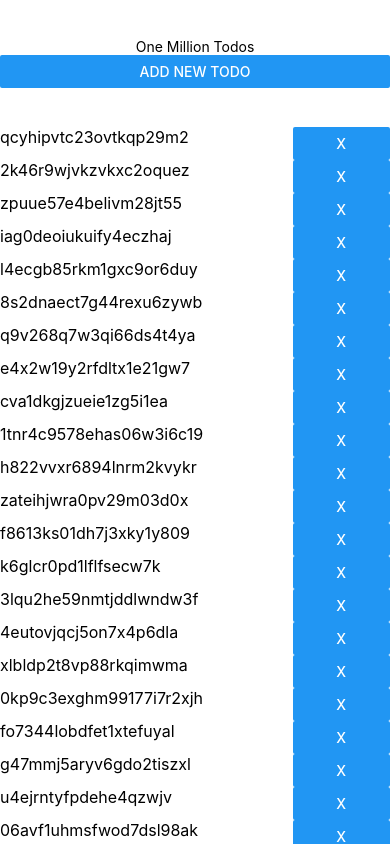
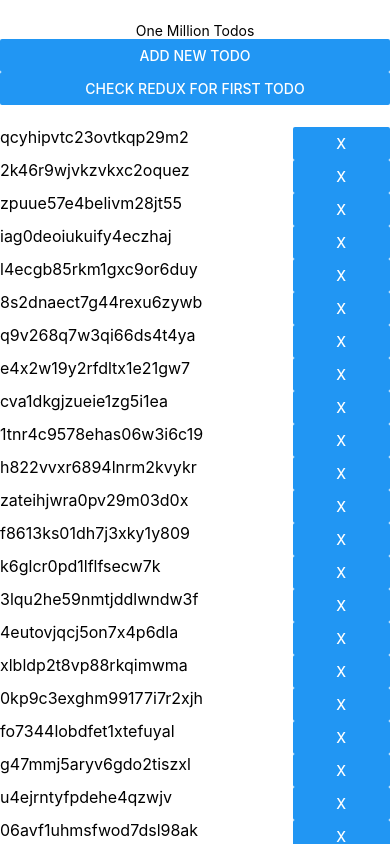
Before and after one commit to topherPedersen/OneMillionTodos, a React Native app: screen / in a window 390 px wide. Built offline with nearby package versions, Linux system fonts and the light colour scheme.

Commit message:
adding checkReduxStore feature

```diff
--- a/components/TodoList.js
+++ b/components/TodoList.js
@@ -117,6 +117,16 @@ class TodoList extends React.PureComponent {
     }, 0);
   }
 
+  checkReduxStore() {
+    const reduxSnapShot = this.props.todos.item;
+    let firstTodo;
+    for (var key in reduxSnapShot) {
+      firstTodo = reduxSnapShot[key];
+      break;
+    }
+    alert(JSON.stringify(firstTodo));
+  }
+
   render() {
     if (this.props.todos.loading) {
       return(
@@ -135,6 +145,9 @@ class TodoList extends React.PureComponent {
           <Button
             title="Add New Todo"
             onPress={ () => this.addNewTodo() } />
+          <Button
+            title="Check Redux for First TODO"
+            onPress={ () => this.checkReduxStore() } />
         </View>
 
         <View style={{flex: 85, justifyContent: 'center', backgroundColor: 'white'}}>
```
